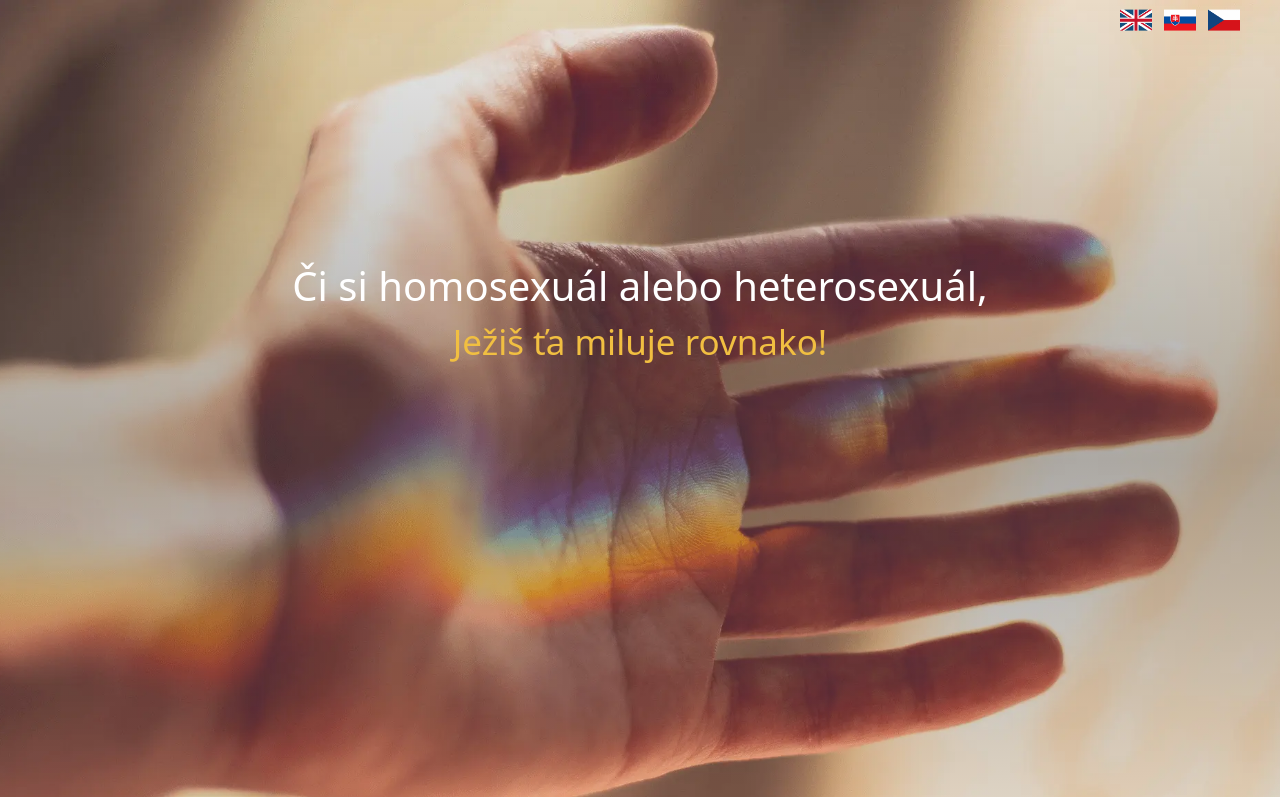
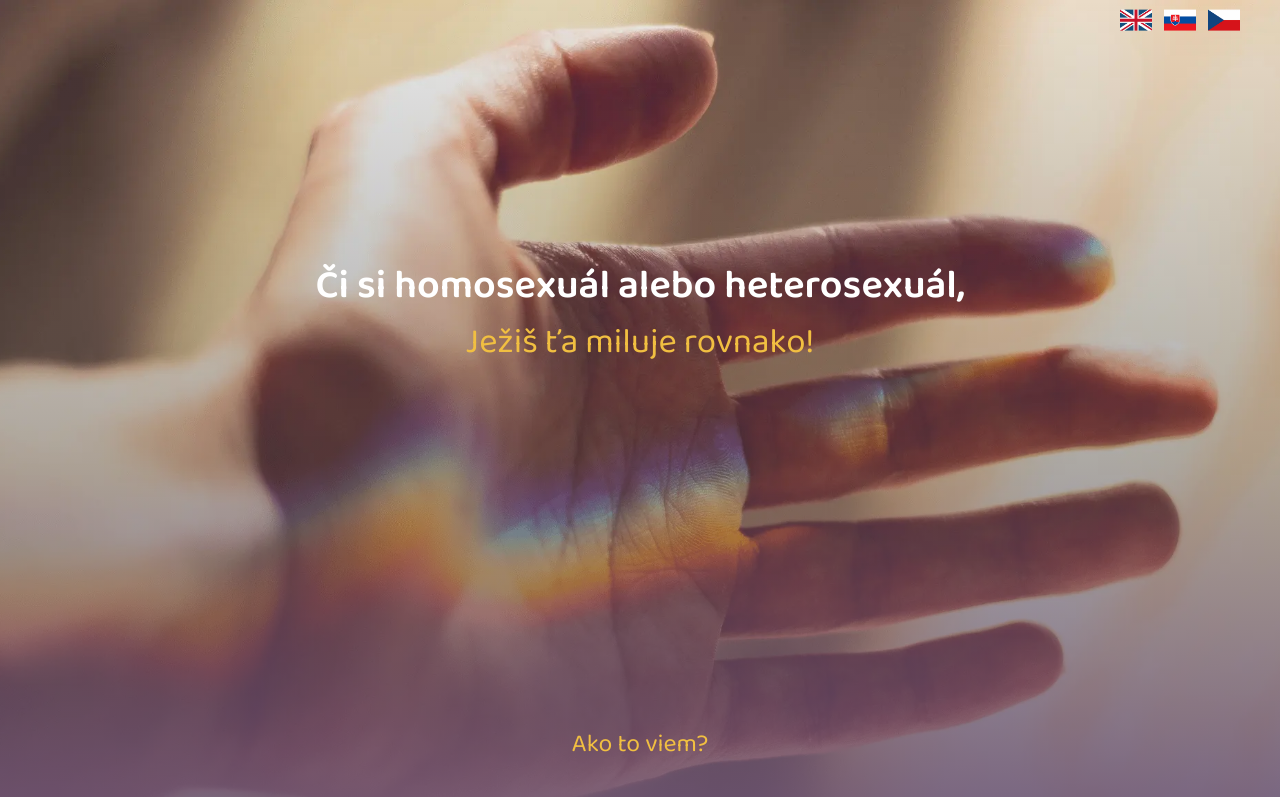
Before and after one commit to pkvarg/duhovyrod.sk, a React (Vite) app: page / in a window 1280 px wide. Shown: the top 797 px of the page. Built offline with nearby package versions, Linux system fonts and the light colour scheme.

Commit message:
design corrs

```diff
--- a/src/Home.jsx
+++ b/src/Home.jsx
@@ -34,16 +34,18 @@ const Home = () => {
         {language === 'slovak' && (
           <>
             <div className='hero'>
-              <h1 className='text-[#ffffff] text-[40px] text-center pt-[17.5%]  lg:pt-[20%]'>
+              <h1 className='text-[#ffffff] text-[40px] text-center pt-[17.5%]  lg:pt-[20%] font-bold'>
                 Či si homosexuál alebo heterosexuál,
               </h1>
               <h2 className='text-[#f1bf41] text-[35px] text-center'>
                 Ježiš ťa miluje rovnako!
               </h2>
             </div>
-            <div className='bg-[#673337]'>
-              <div className='text-justify mx-4 lg:mx-8 text-[18px] pt-20 py-8 intro'>
-                <h3 className='text-white text-[25px]'>Ako to viem?</h3>
+            <div className='duha-grad'>
+              <div className='text-justify mx-4 lg:mx-8 text-[22.5px] pt-20 py-8 intro'>
+                <h3 className='text-white text-[25px] -mt-[25%]'>
+                  Ako to viem?
+                </h3>
                 <p>
                   Pretože zomrel za hriechy celého ľudstva. Ak by miloval len
                   heterosexuálov, potom by predsa nezomieral za hriechy celého
--- a/src/components/Footer.jsx
+++ b/src/components/Footer.jsx
@@ -2,8 +2,8 @@ import React from 'react'
 
 const Footer = () => {
   return (
-    <footer className='bg-[#f1bf41]'>
-      <section className='text-[18px] text-[#000000] pt-16 pb-8'>
+    <footer className=''>
+      <section className='text-[18px] text-[#ffffff] pt-16 pb-8'>
         <div className='flex flex-row gap-2 items-center justify-center'>
           <a href='https://cestazivota.sk' target='_blank'>
             cestazivota.sk
--- a/src/index.css
+++ b/src/index.css
@@ -1,9 +1,13 @@
+@import url('https://fonts.googleapis.com/css2?family=Baloo+2:wght@400;500;600&display=swap');
+
 @tailwind base;
 @tailwind components;
 @tailwind utilities;
 
 body {
   overflow-x: hidden;
+  font-family: 'Baloo 2', cursive;
+  font-weight: 400;
 }
 
 .intro h3 {
@@ -32,8 +36,19 @@ body {
   font-weight: 600;
 }
 
+.duha-grad {
+  background-image: linear-gradient(
+    to bottom,
+
+    #685178,
+    #968065,
+    #968065,
+    #8c5758
+  );
+}
+
 .hero {
-  background-image: linear-gradient(to bottom, #1e1c1c00, #433f3f5f, #22231f00),
+  background-image: linear-gradient(to bottom, #1e1c1c00, #433f3f5f, #685178),
     url('/hero2.webp');
   background-repeat: no-repeat;
   background-position: center center;
```
